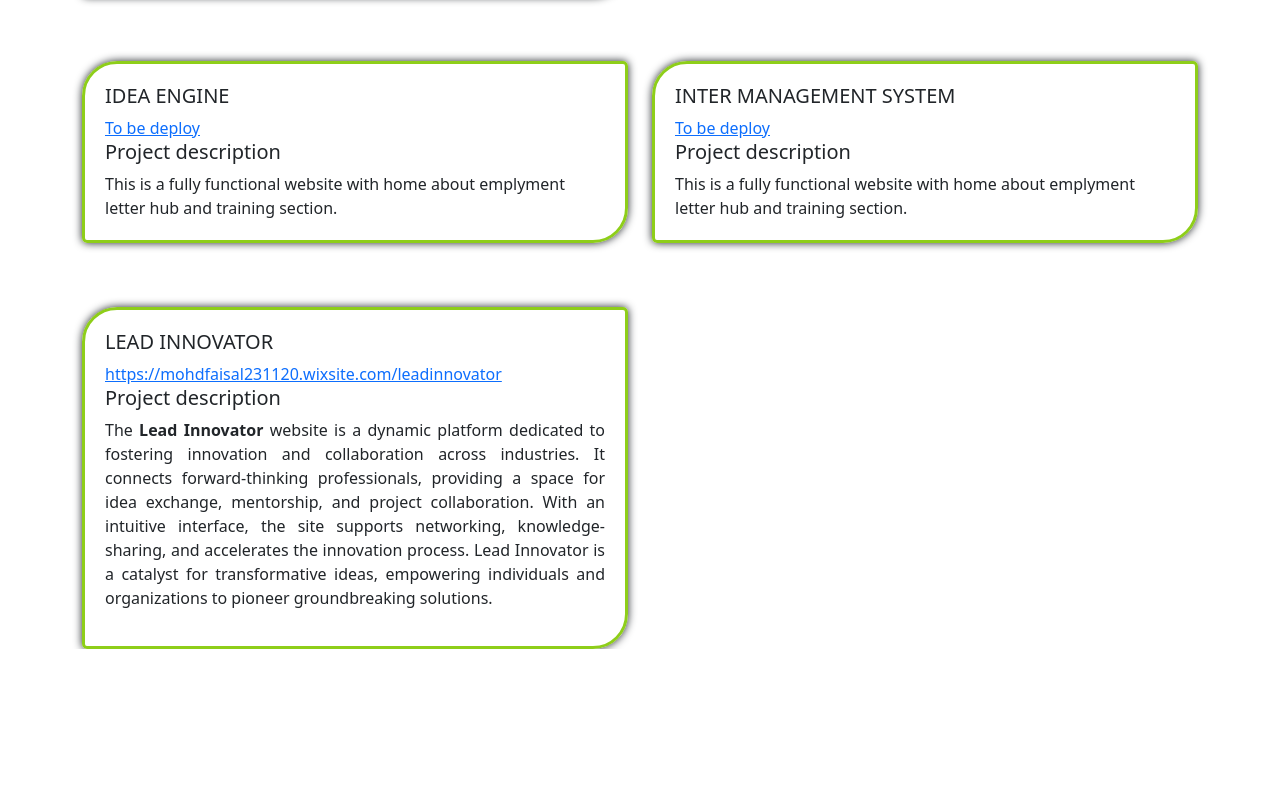
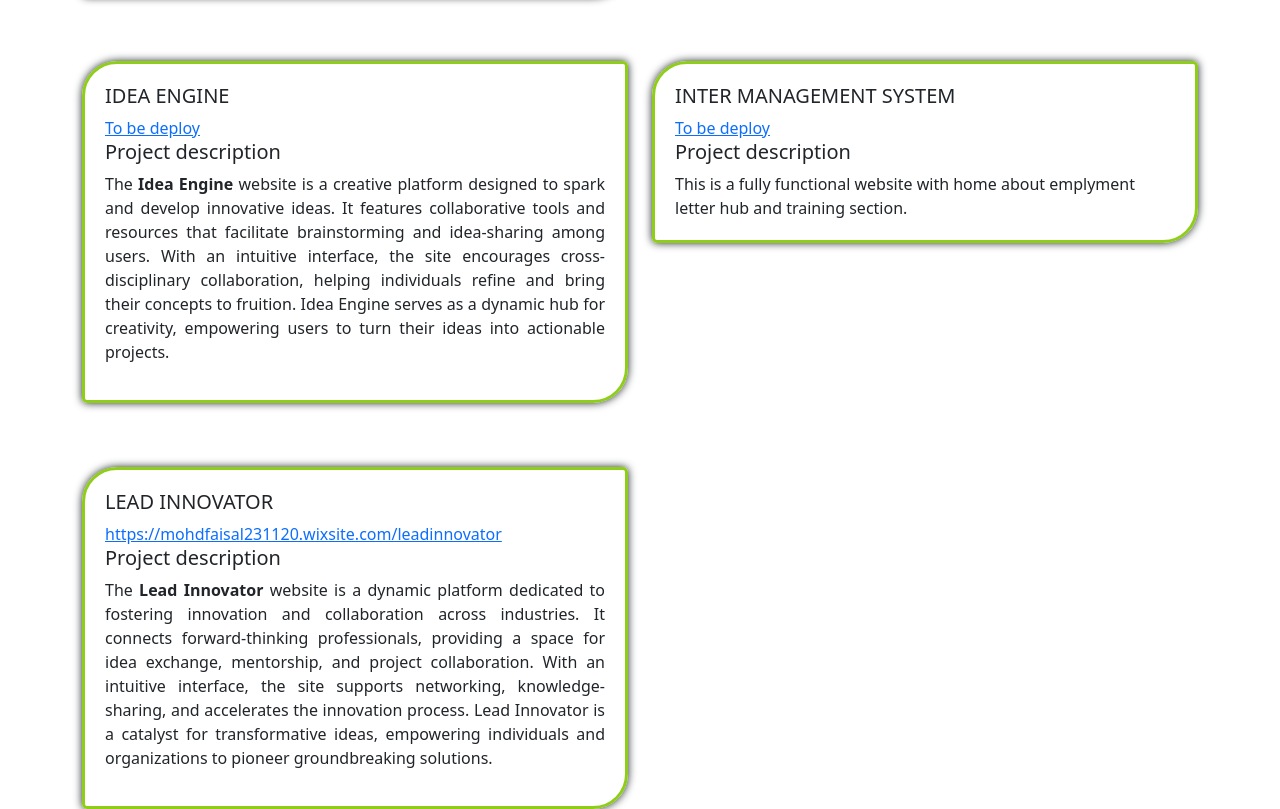
Before and after one commit to BHAGU2001/tenempireallpp, a plain HTML site: page index.html in a window 1280 px wide. Shown: the part 1513-2322 px from the top of the page. Before the commit the page ends 2162 px from the top, so only its background shows below. Drawn offline with nearby package versions, Linux system fonts and the light colour scheme.

Commit message:
commitfour

```diff
--- a/index.html
+++ b/index.html
@@ -36,7 +36,7 @@
         <form class="d-flex">
           <div class="social-icons">
             <a href="https://www.linkedin.com/company/ten-marketing/" target="_blank"><i class="fab fa-linkedin icons"></i></a>
-            <a href="#" target="_blank"><i class="fab fa-youtube icons"></i></a>
+            <a href="https://www.linkedin.com/company/ten-marketing/" target="_blank"><i class="fab fa-youtube icons"></i></a>
             <a href="#" target="_blank"><i class="fab fa-instagram icons"></i></a>
 
         </div>
@@ -134,7 +134,8 @@
                 <h3 class="head">Idea Engine</h3>
                <a href="#">To be deploy</a>
                 <h5>Project description</h5>
-                This is a fully functional website with home about emplyment letter hub and training section.
+                <p style="text-align: justify;">The <b>Idea Engine</b> website is a creative platform designed to spark and develop innovative ideas. It features collaborative tools and resources that facilitate brainstorming and idea-sharing among users. With an intuitive interface, the site encourages cross-disciplinary collaboration, helping individuals refine and bring their concepts to fruition. Idea Engine serves as a dynamic hub for creativity,
+                empowering users to turn their ideas into actionable projects.</p>
             </div>
           </div>
 
```
